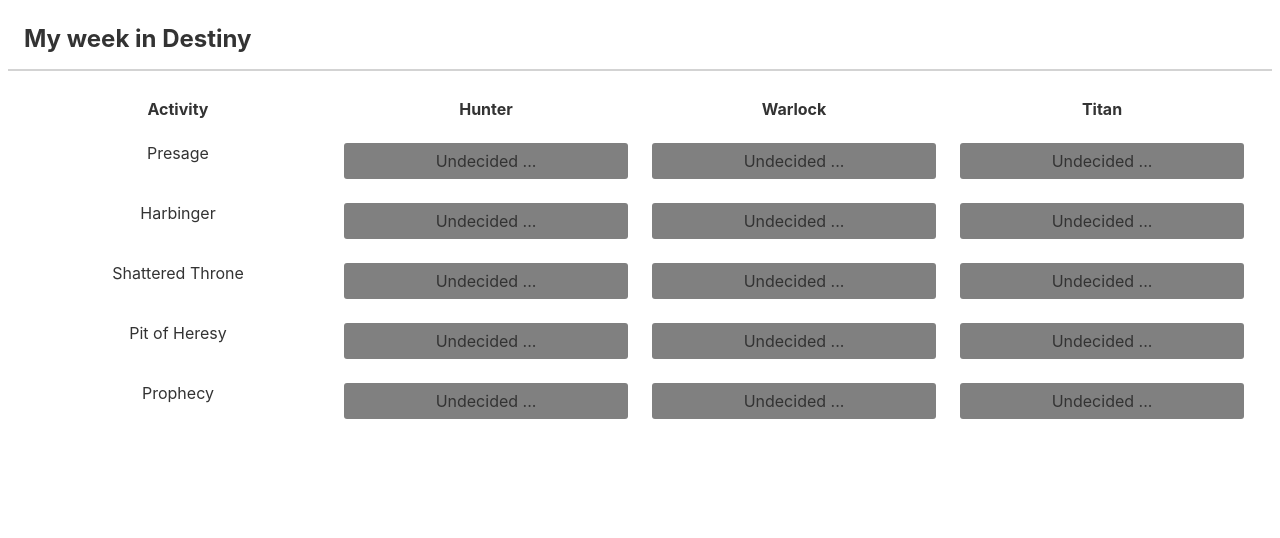
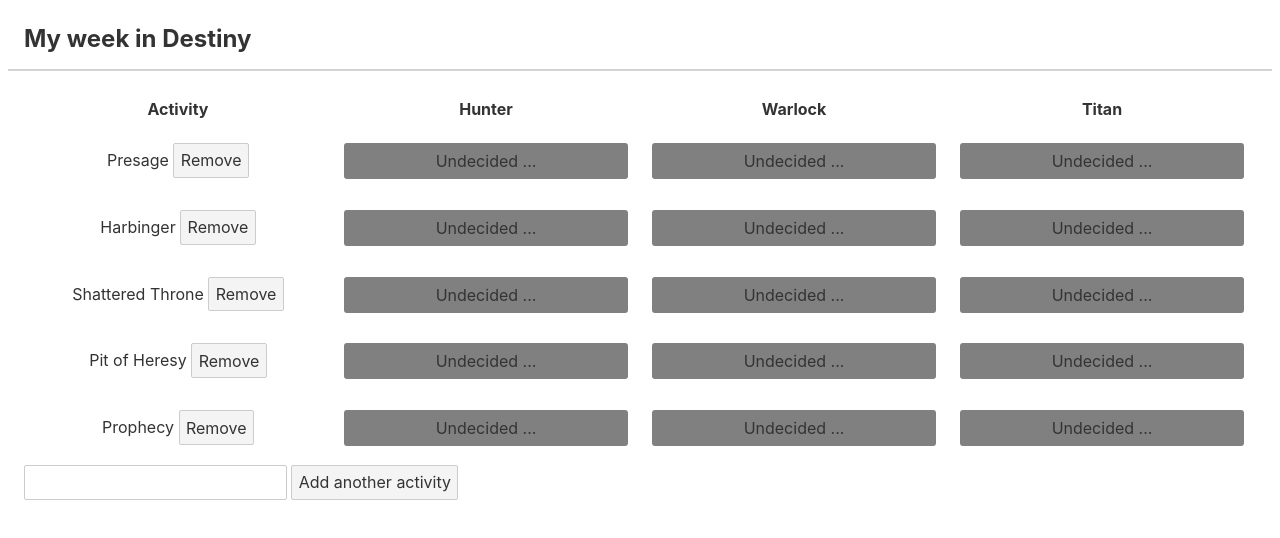
Before and after one commit to fkresler/myweekindestiny, a Svelte app: page / in a window 1280 px wide. Shown: the top 538 px of the page. Built offline with nearby package versions, Linux system fonts and the light colour scheme.

Commit message:
feat: add functions to add custom activities and remove activities

```diff
--- /dev/null
+++ b/src/AddActivity.svelte
@@ -0,0 +1,26 @@
+<script lang="ts">
+  import type { ActivityDefinition } from "./types";
+  import { weeklyState } from "./weeklyState";
+
+  let weekly_value: ActivityDefinition[];
+
+  const { subscribe, addActivity } = weeklyState;
+
+  const unsubscribe = subscribe((value) => {
+    weekly_value = value;
+  });
+
+  let newActivityName;
+
+  const handleAddActivity = () => {
+    addActivity({ name: newActivityName });
+    newActivityName = "";
+  };
+</script>
+
+<div>
+  <input type="text" bind:value={newActivityName} />
+  <button on:click={() => addActivity({ name: newActivityName })}>
+    Add another activity
+  </button>
+</div>
--- a/src/App.svelte
+++ b/src/App.svelte
@@ -1,12 +1,13 @@
 <script lang="ts">
   import ActivityTile from "./ActivityTile.svelte";
+  import AddActivity from "./AddActivity.svelte";
   import type { ActivityDefinition } from "./types";
   import { CharacterClass } from "./types";
   import { weeklyState } from "./weeklyState";
 
   let weekly_value: ActivityDefinition[];
 
-  const { subscribe, toggleActivityByClass } = weeklyState;
+  const { subscribe, toggleActivity, removeActivity } = weeklyState;
 
   const unsubscribe = subscribe((value) => {
     weekly_value = value;
@@ -16,24 +17,29 @@
 <header>My week in Destiny</header>
 
 <main>
-  <section class="section-header">
+  <section class="section-header table-row">
     <div>Activity</div>
     <div>Hunter</div>
     <div>Warlock</div>
     <div>Titan</div>
   </section>
-  <div>
+  <section>
     {#each weekly_value as activity}
-      <section>
-        <div>{activity.name}</div>
+      <div class="table-row">
+        <div>
+          <span>{activity.name}</span>
+          <button on:click={() => removeActivity({ id: activity.id })}
+            >Remove</button
+          >
+        </div>
         <div>
           <ActivityTile
             id={`tile-hunter-${activity.id}`}
             characterData={activity[CharacterClass.HUNTER]}
             on:toggleActivity={() =>
-              toggleActivityByClass({
+              toggleActivity({
                 character: CharacterClass.HUNTER,
-                activity: activity.id,
+                activity: activity.name,
               })}
           />
         </div>
@@ -42,9 +48,9 @@
             id={`tile-warlock-${activity.id}`}
             characterData={activity[CharacterClass.WARLOCK]}
             on:toggleActivity={() =>
-              toggleActivityByClass({
+              toggleActivity({
                 character: CharacterClass.WARLOCK,
-                activity: activity.id,
+                activity: activity.name,
               })}
           />
         </div>
@@ -53,16 +59,19 @@
             id={`tile-titan-${activity.id}`}
             characterData={activity[CharacterClass.TITAN]}
             on:toggleActivity={() => {
-              toggleActivityByClass({
+              toggleActivity({
                 character: CharacterClass.TITAN,
-                activity: activity.id,
+                activity: activity.name,
               });
             }}
           />
         </div>
-      </section>
+      </div>
     {/each}
-  </div>
+  </section>
+  <section>
+    <AddActivity />
+  </section>
 </main>
 
 <style>
@@ -78,12 +87,12 @@
     margin: 0 auto;
   }
 
-  section {
+  .table-row {
     display: flex;
     flex-direction: row;
   }
 
-  section > * {
+  .table-row > * {
     display: block;
     padding: 0.75rem;
     width: 25%;
--- a/src/types.ts
+++ b/src/types.ts
@@ -4,12 +4,13 @@
   TITAN,
 }
 
-export enum ActivityIdentifier {
-  PRESAGE,
-  HARBINGER,
-  SHATTERED_THRONE,
-  PIT_OF_HERESY,
-  PROPHECY,
+export enum ActivityType {
+  DUNGEON,
+  RAID,
+  SEASONAL,
+  PATROL,
+  VENDOR,
+  CUSTOM,
 }
 
 export enum ActivityPlanningState {
@@ -30,7 +31,8 @@
 };
 
 export type ActivityDefinition = CharacterActivityDefinitions & {
-  id: ActivityIdentifier;
+  id: string;
   order: number;
   name: string;
+  type: ActivityType;
 };
--- a/src/weeklyState.ts
+++ b/src/weeklyState.ts
@@ -1,7 +1,7 @@
 import { writable } from "svelte/store";
 import {
+  ActivityType,
   ActivityDefinition,
-  ActivityIdentifier,
   ActivityPlanningState,
   CharacterClass,
 } from "./types";
@@ -10,29 +10,34 @@
 
 const defaultActivityState: ActivityDefinition[] = [
   {
-    id: ActivityIdentifier.PRESAGE,
+    id: "PRESAGE",
     order: 1,
     name: "Presage",
+    type: ActivityType.DUNGEON,
   },
   {
-    id: ActivityIdentifier.HARBINGER,
+    id: "HARBINGER",
     order: 2,
     name: "Harbinger",
+    type: ActivityType.DUNGEON,
   },
   {
-    id: ActivityIdentifier.SHATTERED_THRONE,
+    id: "SHATTEREDTHRONE",
     order: 3,
     name: "Shattered Throne",
+    type: ActivityType.DUNGEON,
   },
   {
-    id: ActivityIdentifier.PIT_OF_HERESY,
+    id: "PITOFHERESY",
     order: 4,
     name: "Pit of Heresy",
+    type: ActivityType.DUNGEON,
   },
   {
-    id: ActivityIdentifier.PROPHECY,
+    id: "PROPHECY",
     order: 5,
     name: "Prophecy",
+    type: ActivityType.DUNGEON,
   },
 ];
 
@@ -59,16 +64,16 @@
 const createWeeklyState = () => {
   const { subscribe, update } = writable(parsedWeeklyState);
 
-  const toggleActivityByClass = ({
+  const toggleActivity = ({
     character,
     activity,
   }: {
     character: CharacterClass;
-    activity: ActivityIdentifier;
+    activity: string;
   }) =>
     update((prevState) => {
       const newWeeklyState = prevState.map((singleActivity) => {
-        if (singleActivity.id === activity) {
+        if (singleActivity.name === activity) {
           const previousPlanningState =
             singleActivity[character]?.planningState ||
             ActivityPlanningState.UNDEFINED;
@@ -86,36 +91,29 @@
       return newWeeklyState;
     });
 
-  const setPlanningStateByClassActivities = ({
-    character,
-    activities,
-    state = ActivityPlanningState.UNDEFINED,
-  }: {
-    character: CharacterClass;
-    activities: ActivityIdentifier[];
-    state: ActivityPlanningState;
-  }) =>
+  const addActivity = ({ name }: { name: string }) => {
     update((prevState) => {
-      const newWeeklyState = prevState.map((singleActivity) => {
-        if (activities.includes(singleActivity.id)) {
-          return {
-            ...singleActivity,
-            [character]: {
-              ...singleActivity[character],
-              planningState: state,
-            },
-          };
-        } else {
-          return { ...singleActivity };
-        }
-      });
-      return newWeeklyState;
+      const newActivity: ActivityDefinition = {
+        id: Date.now().toString(),
+        order: prevState.length,
+        name,
+        type: ActivityType.CUSTOM,
+      };
+      return [...prevState, newActivity];
     });
+  };
+
+  const removeActivity = ({ id }: { id: string }) => {
+    update((prevState) => {
+      return prevState.filter((activity) => activity.id !== id);
+    });
+  };
 
   return {
     subscribe,
-    toggleActivityByClass,
-    setPlanningStateByClassActivities,
+    toggleActivity,
+    addActivity,
+    removeActivity,
   };
 };
 
```
